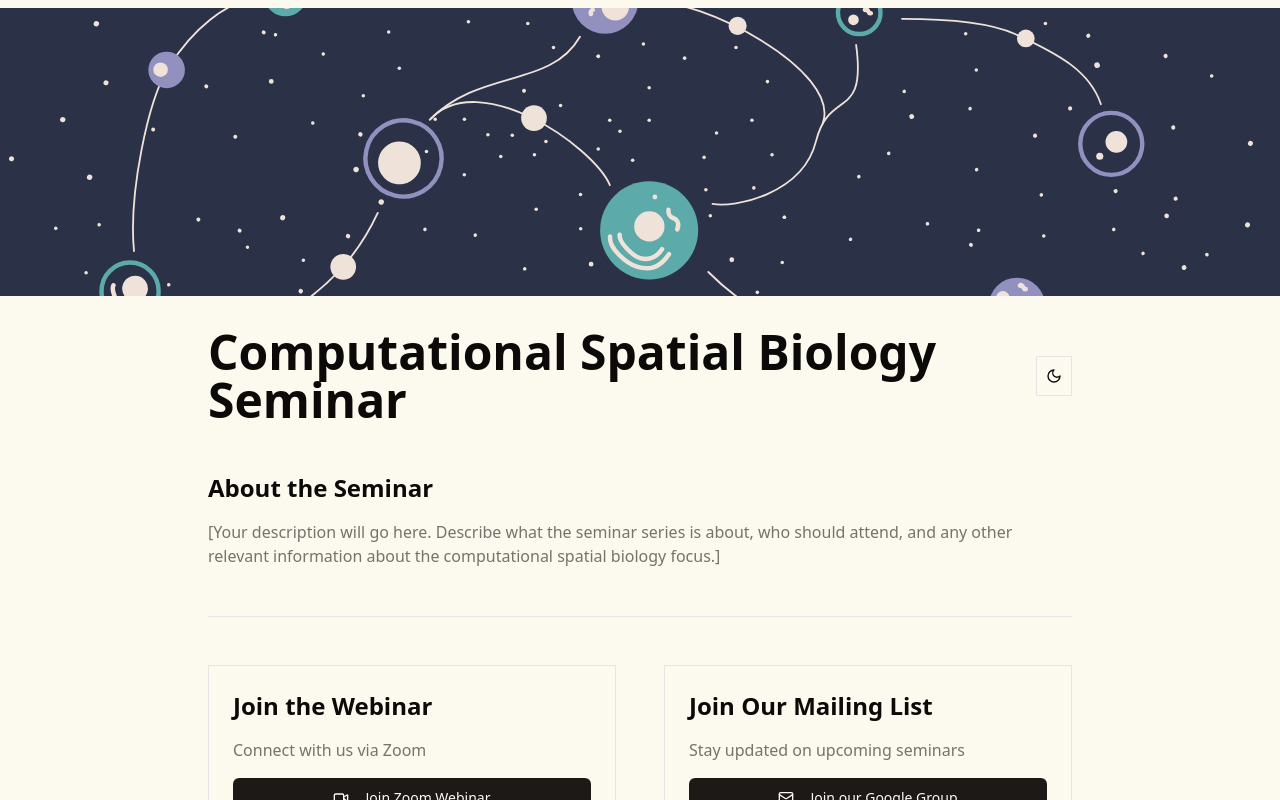
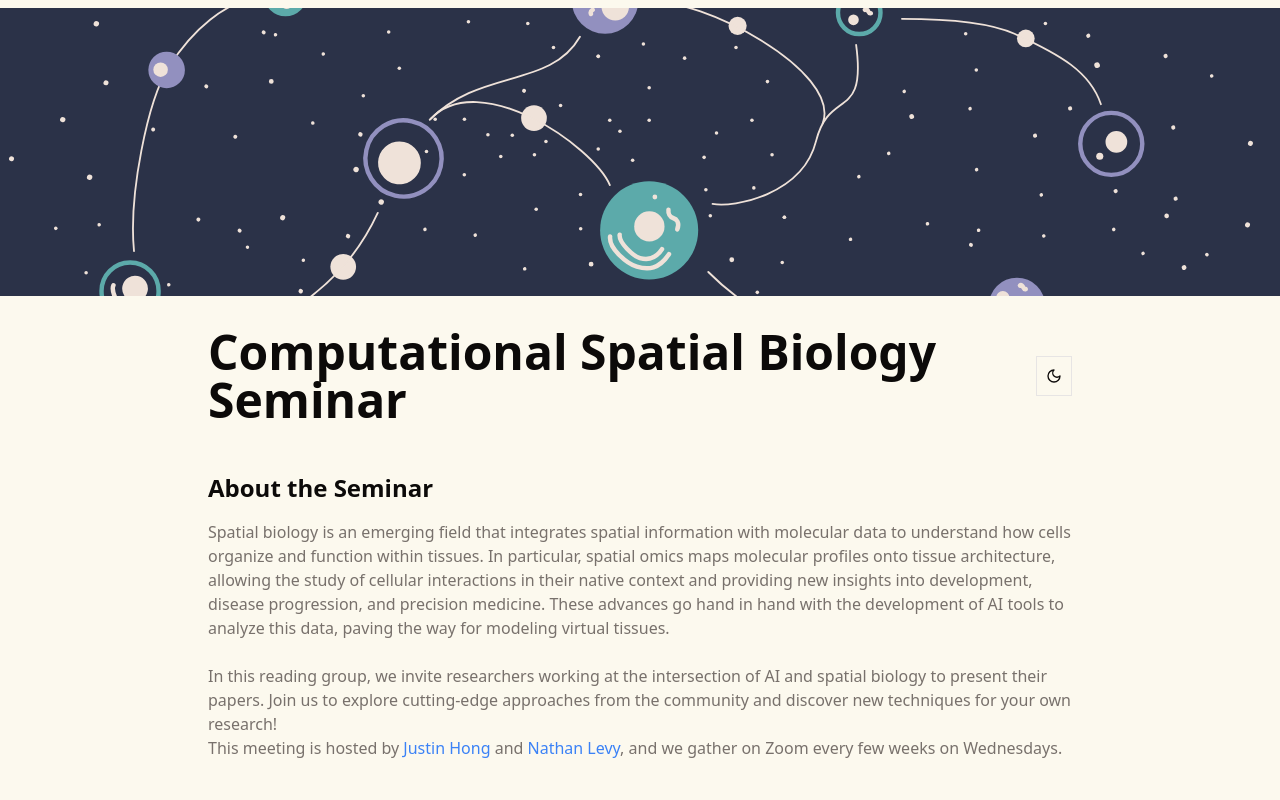
Before and after one commit to csbseminar/csbseminar.github.io, a Next.js app: page / in a window 1280 px wide. Shown: the top 800 px of the page. Built offline with nearby package versions, Linux system fonts and the light colour scheme.

Commit message:
add intro section

```diff
--- a/app/page.tsx
+++ b/app/page.tsx
@@ -31,8 +31,18 @@ export default function Home() {
           <section>
             <h2 className="text-2xl font-semibold mb-4">About the Seminar</h2>
             <p className="text-muted-foreground">
-              [Your description will go here. Describe what the seminar series is about, who should attend, and any
-              other relevant information about the computational spatial biology focus.]
+              Spatial biology is an emerging field that integrates spatial information with molecular data to understand how cells organize and function within tissues.
+              In particular, spatial omics maps molecular profiles onto tissue architecture, allowing the study of cellular interactions in their native context and providing new insights into development, disease progression, and precision medicine.
+              These advances go hand in hand with the development of AI tools to analyze this data, paving the way for modeling virtual tissues.
+              <br /><br />
+              In this reading group, we invite researchers working at the intersection of AI and spatial biology to present their papers.
+              Join us to explore cutting-edge approaches from the community and discover new techniques for your own research!
+              <br />
+              This meeting is hosted by
+              <a href="https://www.justinhong.me/" className="text-blue-500 hover:underline"> Justin Hong
+              </a> and <a href="https://www.linkedin.com/in/nathan-levy-wis/" className="text-blue-500 hover:underline">
+                Nathan Levy
+              </a>, and we gather on Zoom every few weeks on Wednesdays.
             </p>
           </section>
 
```
